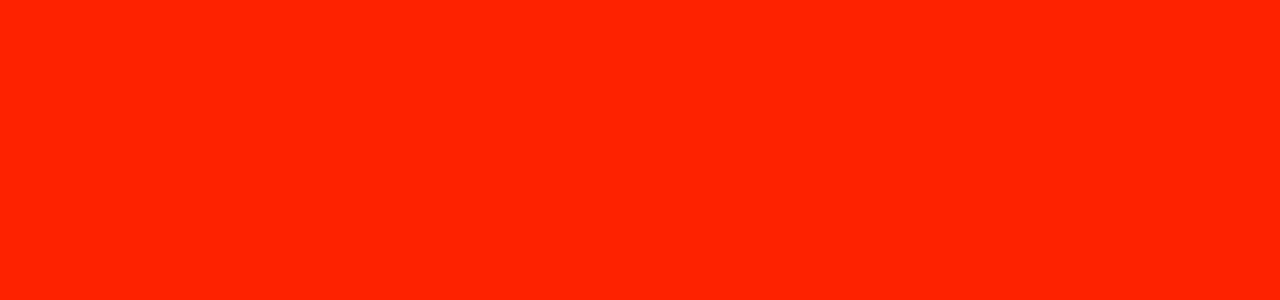
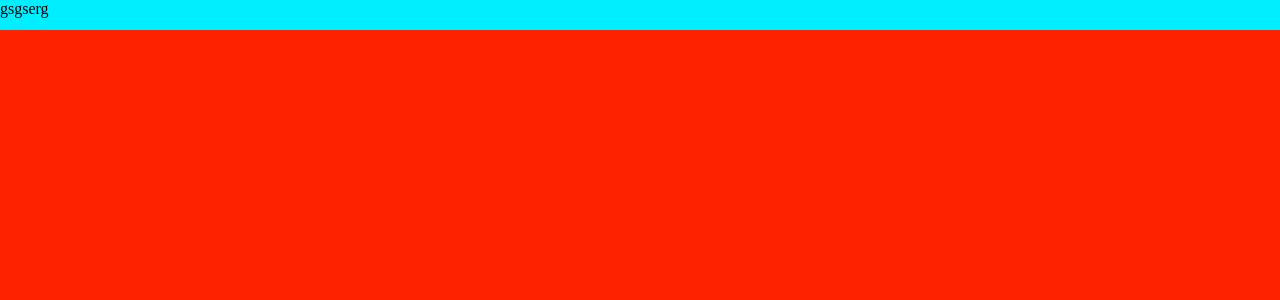
Before and after one commit to armaBurton/cs554-on-deck, a React app in the folder v2/frontend/: page / in a window 1280 px wide. Shown: the top 300 px of the page. Built offline with nearby package versions, Linux system fonts and the light colour scheme; the HTML template or start-up script is replaced by a standard one.

Commit message:
navbar visible

```diff
--- /dev/null
+++ b/v2/frontend/src/components/NavStatus/NavStatus.css
@@ -0,0 +1,6 @@
+/* src/components/NavStatus/NavStatus.css */
+.nav-div {
+  height: 30px;
+  min-width: 100%;
+  background-color: var(--blue);
+}
--- a/v2/frontend/src/components/NavStatus/NavStatus.tsx
+++ b/v2/frontend/src/components/NavStatus/NavStatus.tsx
@@ -1,3 +1,5 @@
-export const NavStatus = ({ children }: any) => {
-  return <>{children}</>;
+import "./NavStatus.css";
+
+export const NavStatus = () => {
+  return <div className="nav-div">gsgserg</div>;
 };
```
